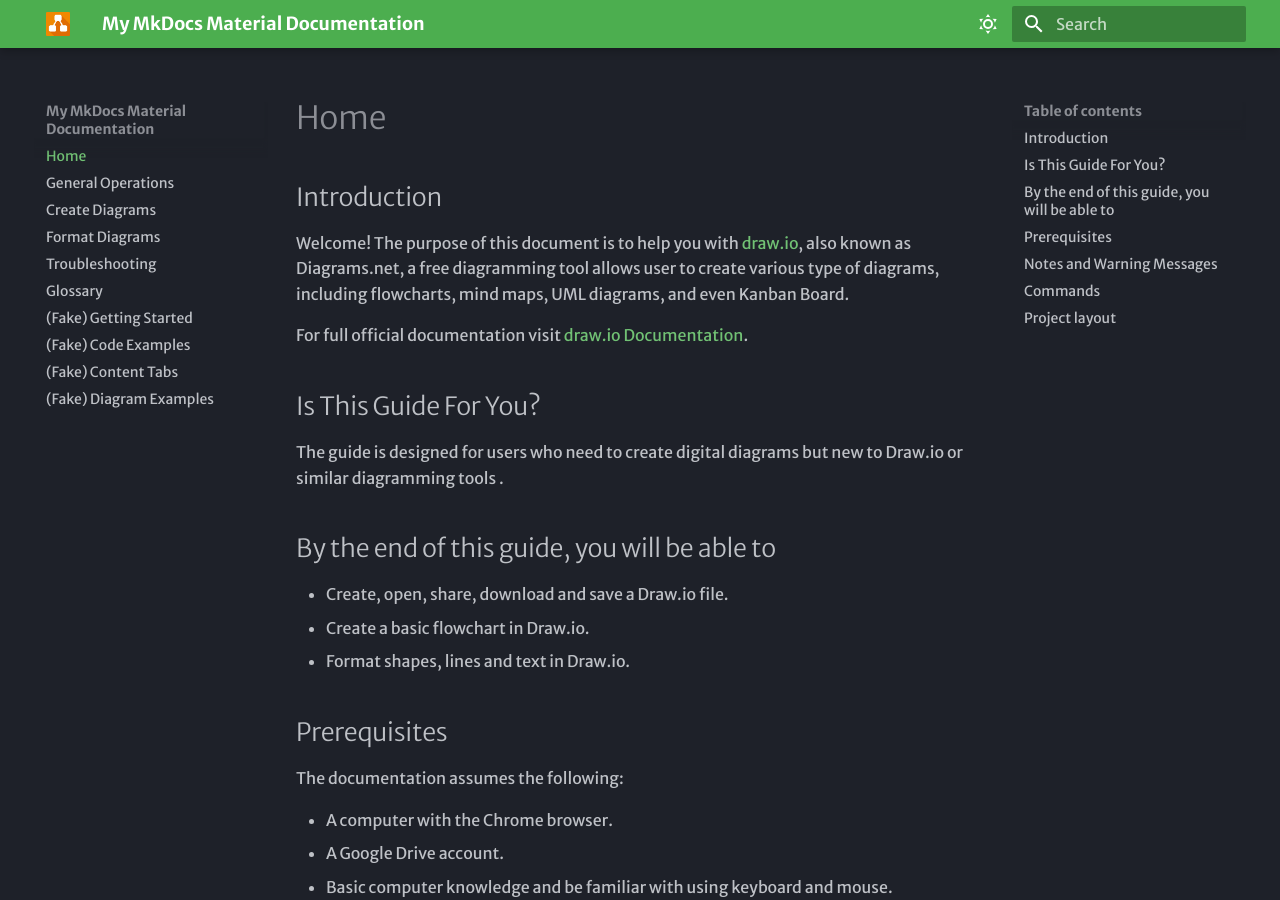
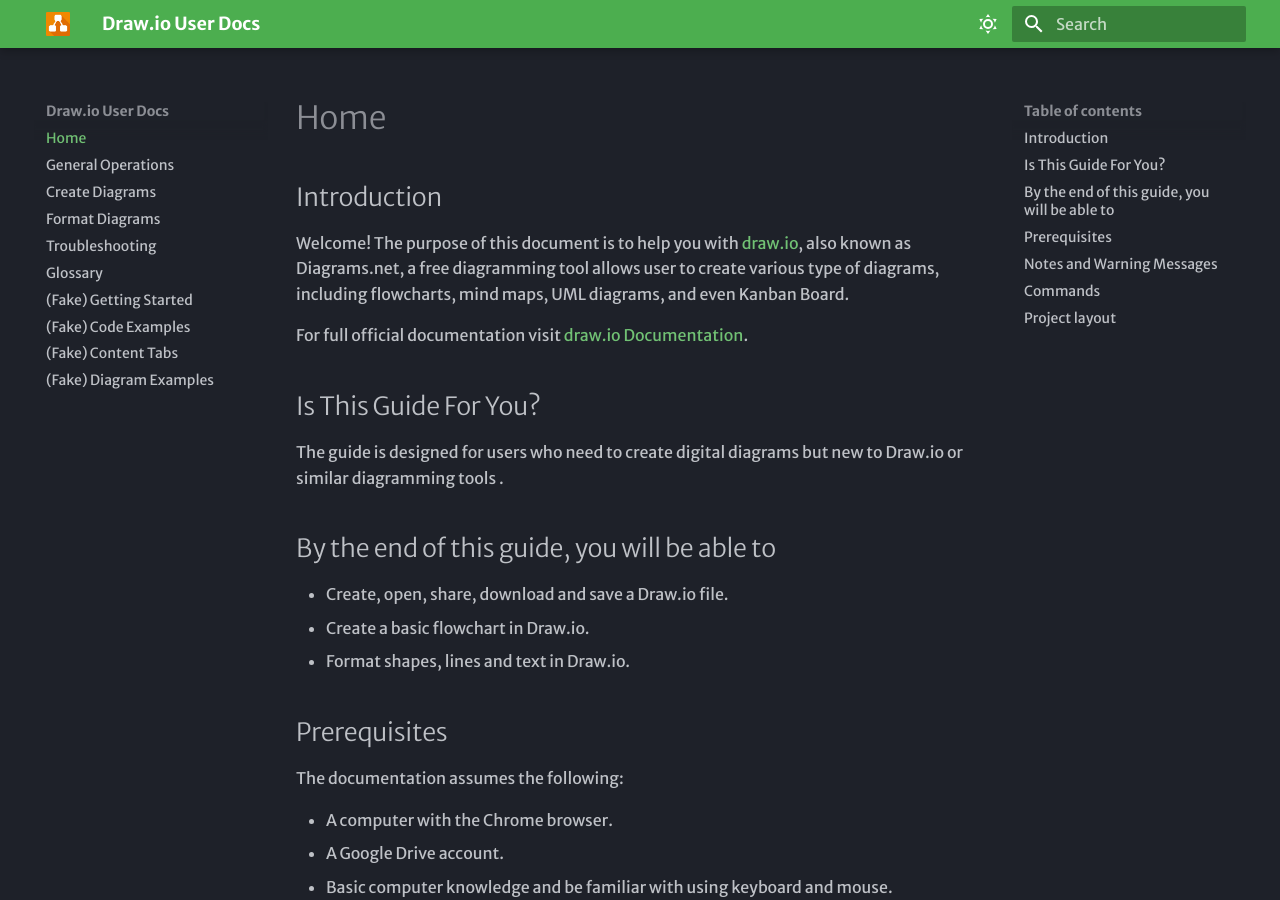
Before and after one commit to zoeyj3/2216_documentation, an MkDocs documentation site: the page built from docs/index.md, in a window 1280 px wide and 900 px high. Built offline with MkDocs 1.6.1 and Material for MkDocs 9.7.7, drawn with Linux system fonts in a browser that asks for light colours; emoji names are drawn with the system emoji font; some web fonts are replaced.

Commit message:
Change placeholder to Draw.io User Docs

```diff
--- a/mkdocs.yml
+++ b/mkdocs.yml
@@ -1,4 +1,4 @@
-site_name: My MkDocs Material Documentation
+site_name: Draw.io User Docs
 site_url: https://sitename.example
 theme:
   name: material
```
